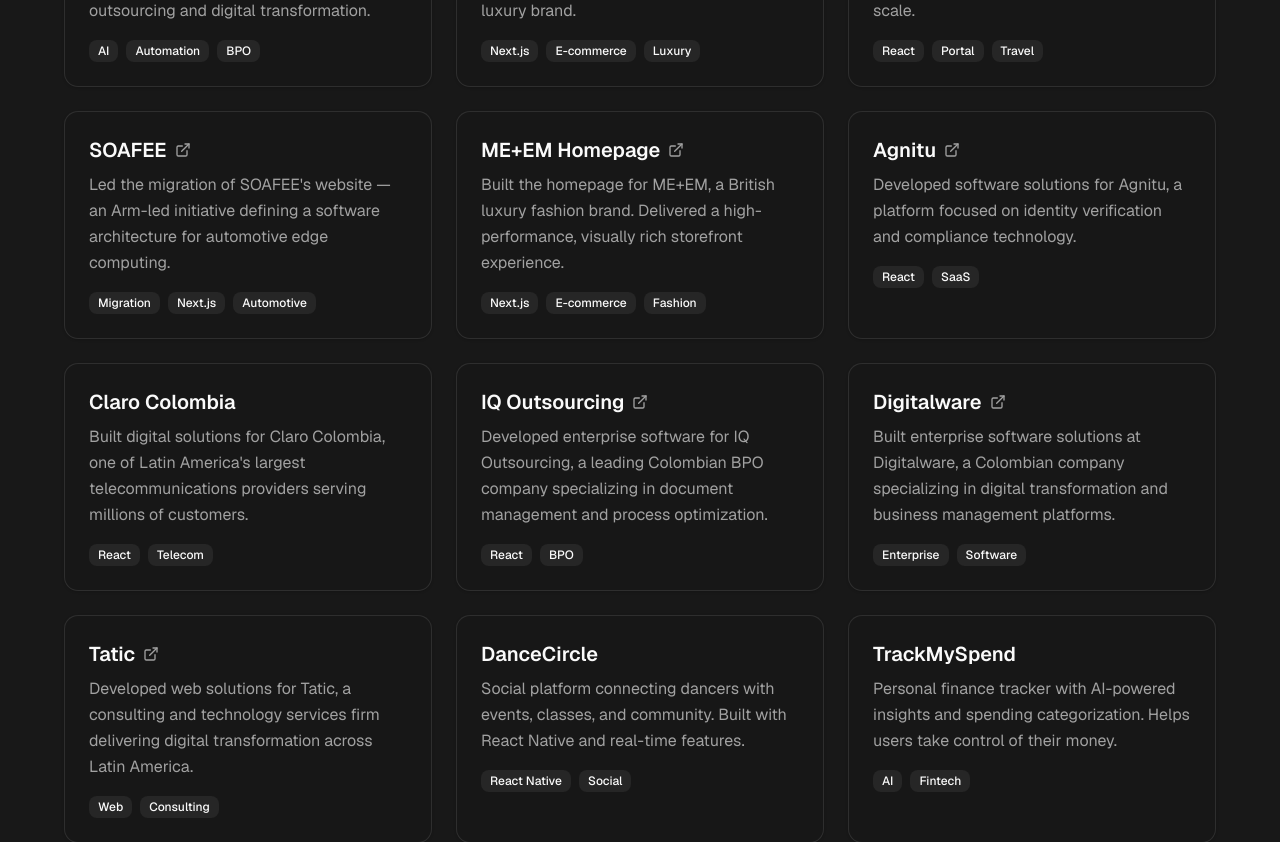
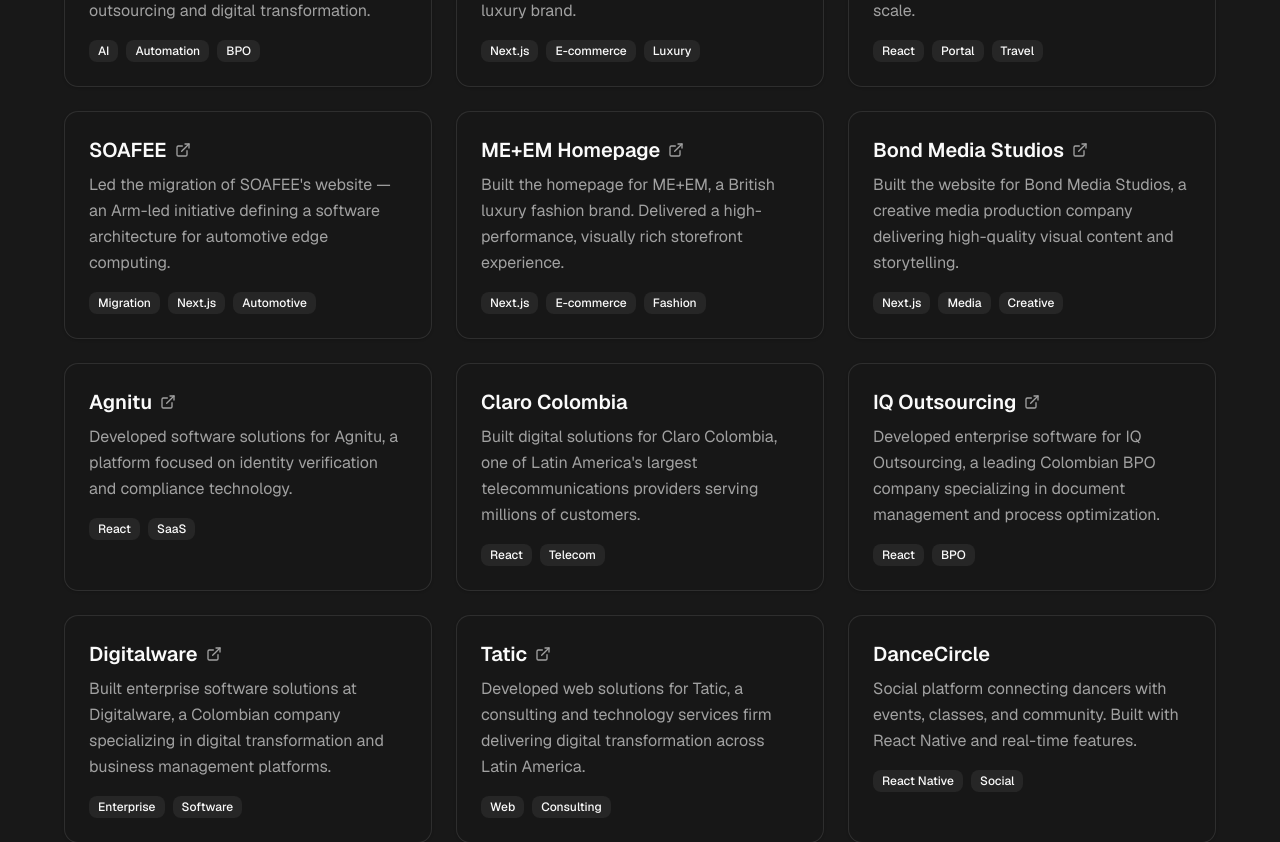
Before and after one commit to ottobonilla95/personal-landing-page, a Next.js app: page /en in a window 1280 px wide. Shown: the part 1580-2422 px from the top of the page. Built offline with nearby package versions, Linux system fonts and the light colour scheme.

Commit message:
Add Bond Media Studios to portfolio and clients list
Co-Authored-By: Claude Opus 4.6 <noreply@anthropic.com>

```diff
--- a/messages/en.json
+++ b/messages/en.json
@@ -31,6 +31,10 @@
     "iopex": {
       "title": "IOPEX Technologies",
       "description": "Currently building AI-powered automation and intelligent process solutions at IOPEX, a global leader in business process outsourcing and digital transformation."
+    },
+    "bondmedia": {
+      "title": "Bond Media Studios",
+      "description": "Built the website for Bond Media Studios, a creative media production company delivering high-quality visual content and storytelling."
     },
     "agnitu": {
       "title": "Agnitu",
--- a/messages/es.json
+++ b/messages/es.json
@@ -31,6 +31,10 @@
     "iopex": {
       "title": "IOPEX Technologies",
       "description": "Actualmente construyendo soluciones de automatización con IA y procesos inteligentes en IOPEX, líder global en outsourcing de procesos y transformación digital."
+    },
+    "bondmedia": {
+      "title": "Bond Media Studios",
+      "description": "Construí el sitio web para Bond Media Studios, una productora de medios creativos que ofrece contenido visual de alta calidad y narrativa."
     },
     "agnitu": {
       "title": "Agnitu",
--- a/src/components/about-section.tsx
+++ b/src/components/about-section.tsx
@@ -17,6 +17,7 @@ const clients = [
   { name: "Agnitu", location: "Puerto Rico" },
   { name: "DEPT", location: "Ireland / UK / Netherlands" },
   { name: "Daedalus Design Labs", location: "New York, NY" },
+  { name: "Bond Media Studios", location: "Ireland" },
   { name: "IQ Outsourcing", location: "Bogotá, Colombia" },
   { name: "Digitalware", location: "Bogotá, Colombia" },
   { name: "Tatic", location: "Colombia" },
--- a/src/components/projects-section.tsx
+++ b/src/components/projects-section.tsx
@@ -36,6 +36,11 @@ const projects = [
     key: "meandem",
     tags: ["Next.js", "E-commerce", "Fashion"],
     url: "https://www.meandem.com/int",
+  },
+  {
+    key: "bondmedia",
+    tags: ["Next.js", "Media", "Creative"],
+    url: "https://bondmediastudios.com/",
   },
   {
     key: "agnitu",
```
